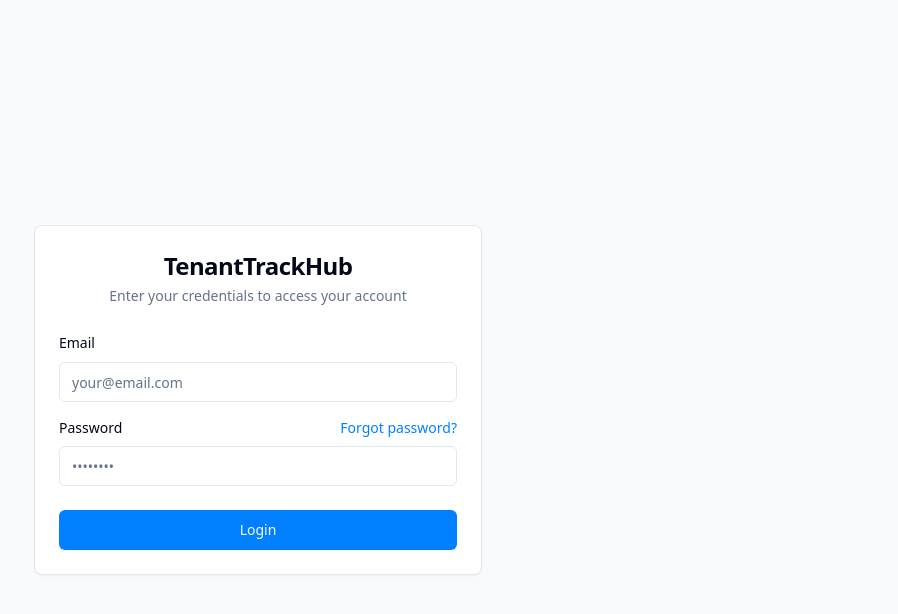
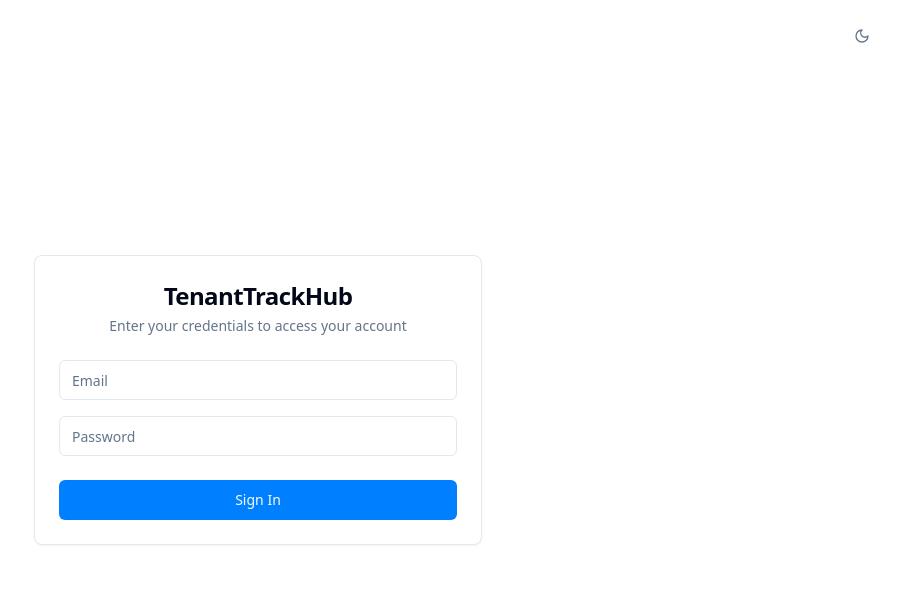
Before and after one commit to CodeWithFin/tenant-track-hub, a React (Vite) app: page /login in a window 1280 px wide. Shown: the top 614 px of the page, without its empty margins (382-1280 px from the left). Built offline with nearby package versions, Linux system fonts and the light colour scheme.

Commit message:
feat: Implement dark mode
Adds dark mode support to the application.

```diff
--- a/src/App.tsx
+++ b/src/App.tsx
@@ -5,6 +5,7 @@ import { TooltipProvider } from "@/components/ui/tooltip";
 import { QueryClient, QueryClientProvider } from "@tanstack/react-query";
 import { BrowserRouter, Routes, Route, Navigate } from "react-router-dom";
 import { AuthProvider } from "@/context/AuthContext";
+import { ThemeProvider } from "@/context/ThemeContext";
 import ProtectedRoute from "@/components/auth/ProtectedRoute";
 import AppLayout from "./components/layout/AppLayout";
 import Dashboard from "./pages/Dashboard";
@@ -22,6 +23,7 @@ const queryClient = new QueryClient();
 const App = () => (
   <QueryClientProvider client={queryClient}>
     <AuthProvider>
+      <ThemeProvider>
         <TooltipProvider>
           <Toaster />
           <Sonner />
@@ -82,6 +84,7 @@ const App = () => (
             </Routes>
           </BrowserRouter>
         </TooltipProvider>
+      </ThemeProvider>
     </AuthProvider>
   </QueryClientProvider>
 );
--- a/src/components/layout/Navbar.tsx
+++ b/src/components/layout/Navbar.tsx
@@ -4,6 +4,7 @@ import { Button } from "@/components/ui/button";
 import { DropdownMenu, DropdownMenuContent, DropdownMenuItem, DropdownMenuTrigger } from "@/components/ui/dropdown-menu";
 import { useAuth } from "@/context/AuthContext";
 import { toast } from "sonner";
+import { ThemeToggle } from "@/components/theme/ThemeToggle";
 
 const Navbar = () => {
   const { user, logout } = useAuth();
@@ -18,6 +19,8 @@ const Navbar = () => {
       <div className="flex items-center justify-between h-16 px-6">
         <div className="flex-1"></div>
         <div className="flex items-center gap-3">
+          <ThemeToggle />
+
           <Button variant="ghost" size="icon" className="text-muted-foreground">
             <Bell className="h-5 w-5" />
           </Button>
--- /dev/null
+++ b/src/components/theme/LoginThemeToggle.tsx
@@ -0,0 +1,24 @@
+
+import { useTheme } from "@/context/ThemeContext";
+import { Button } from "@/components/ui/button";
+import { Moon, Sun } from "lucide-react";
+
+export function LoginThemeToggle() {
+  const { theme, toggleTheme } = useTheme();
+
+  return (
+    <Button
+      variant="ghost"
+      size="icon"
+      onClick={toggleTheme}
+      aria-label="Toggle theme"
+      className="absolute top-4 right-4 text-muted-foreground"
+    >
+      {theme === "light" ? (
+        <Moon className="h-5 w-5" />
+      ) : (
+        <Sun className="h-5 w-5" />
+      )}
+    </Button>
+  );
+}
--- /dev/null
+++ b/src/components/theme/ThemeToggle.tsx
@@ -0,0 +1,24 @@
+
+import { useTheme } from "@/context/ThemeContext";
+import { Button } from "@/components/ui/button";
+import { Moon, Sun } from "lucide-react";
+
+export function ThemeToggle() {
+  const { theme, toggleTheme } = useTheme();
+
+  return (
+    <Button
+      variant="ghost"
+      size="icon"
+      onClick={toggleTheme}
+      aria-label="Toggle theme"
+      className="text-muted-foreground"
+    >
+      {theme === "light" ? (
+        <Moon className="h-5 w-5" />
+      ) : (
+        <Sun className="h-5 w-5" />
+      )}
+    </Button>
+  );
+}
--- /dev/null
+++ b/src/context/ThemeContext.tsx
@@ -0,0 +1,55 @@
+
+import React, { createContext, useContext, useEffect, useState } from "react";
+
+type Theme = "light" | "dark";
+
+interface ThemeContextType {
+  theme: Theme;
+  toggleTheme: () => void;
+}
+
+const ThemeContext = createContext<ThemeContextType | undefined>(undefined);
+
+export function ThemeProvider({ children }: { children: React.ReactNode }) {
+  const [theme, setTheme] = useState<Theme>(() => {
+    // Check if theme exists in localStorage
+    const savedTheme = localStorage.getItem("theme") as Theme;
+
+    // Check if user prefers dark mode
+    const prefersDark = window.matchMedia("(prefers-color-scheme: dark)").matches;
+
+    return savedTheme || (prefersDark ? "dark" : "light");
+  });
+
+  useEffect(() => {
+    // Update localStorage when theme changes
+    localStorage.setItem("theme", theme);
+
+    // Update document class
+    const root = window.document.documentElement;
+
+    if (theme === "dark") {
+      root.classList.add("dark");
+    } else {
+      root.classList.remove("dark");
+    }
+  }, [theme]);
+
+  const toggleTheme = () => {
+    setTheme((prevTheme) => (prevTheme === "light" ? "dark" : "light"));
+  };
+
+  return (
+    <ThemeContext.Provider value={{ theme, toggleTheme }}>
+      {children}
+    </ThemeContext.Provider>
+  );
+}
+
+export function useTheme() {
+  const context = useContext(ThemeContext);
+  if (context === undefined) {
+    throw new Error("useTheme must be used within a ThemeProvider");
+  }
+  return context;
+}
--- a/src/pages/Login.tsx
+++ b/src/pages/Login.tsx
@@ -4,72 +4,73 @@ import { useNavigate } from "react-router-dom";
 import { useAuth } from "@/context/AuthContext";
 import { Button } from "@/components/ui/button";
 import { Input } from "@/components/ui/input";
-import { Label } from "@/components/ui/label";
 import { Card, CardContent, CardDescription, CardFooter, CardHeader, CardTitle } from "@/components/ui/card";
-import { toast } from "sonner";
+import { LoginThemeToggle } from "@/components/theme/LoginThemeToggle";
 
 const Login = () => {
   const [email, setEmail] = useState("");
   const [password, setPassword] = useState("");
+  const [error, setError] = useState("");
   const [isLoading, setIsLoading] = useState(false);
   const { login } = useAuth();
   const navigate = useNavigate();
 
   const handleSubmit = async (e: React.FormEvent) => {
     e.preventDefault();
+    setError("");
+
+    if (!email || !password) {
+      setError("Please enter both email and password");
+      return;
+    }
+
     setIsLoading(true);
 
     try {
+      // In a real app, this would call an API
       await login(email, password);
-      toast.success("Login successful");
       navigate("/dashboard");
-    } catch (error) {
-      toast.error("Invalid email or password");
+    } catch (err) {
+      setError("Invalid email or password");
     } finally {
       setIsLoading(false);
     }
   };
 
   return (
-    <div className="min-h-screen flex items-center justify-center bg-gray-50 px-4">
+    <div className="min-h-screen flex items-center justify-center bg-background p-4">
+      <LoginThemeToggle />
       <Card className="w-full max-w-md">
         <CardHeader className="space-y-1">
-          <CardTitle className="text-2xl font-bold text-center">TenantTrackHub</CardTitle>
+          <CardTitle className="text-2xl font-bold text-center">
+            TenantTrackHub
+          </CardTitle>
           <CardDescription className="text-center">
             Enter your credentials to access your account
           </CardDescription>
         </CardHeader>
         <form onSubmit={handleSubmit}>
           <CardContent className="space-y-4">
+            {error && (
+              <div className="p-3 text-sm text-destructive bg-destructive/10 rounded-md">
+                {error}
+              </div>
+            )}
             <div className="space-y-2">
-              <Label htmlFor="email">Email</Label>
               <Input
                 id="email"
+                placeholder="Email"
                 type="email"
-                placeholder="your@email.com"
                 value={email}
                 onChange={(e) => setEmail(e.target.value)}
                 required
               />
             </div>
             <div className="space-y-2">
-              <div className="flex items-center justify-between">
-                <Label htmlFor="password">Password</Label>
-                <a
-                  href="#"
-                  className="text-sm text-primary hover:underline"
-                  onClick={(e) => {
-                    e.preventDefault();
-                    toast.info("Password reset functionality is not implemented yet");
-                  }}
-                >
-                  Forgot password?
-                </a>
-              </div>
               <Input
                 id="password"
+                placeholder="Password"
                 type="password"
-                placeholder="••••••••"
                 value={password}
                 onChange={(e) => setPassword(e.target.value)}
                 required
@@ -78,7 +79,7 @@ const Login = () => {
           </CardContent>
           <CardFooter>
             <Button className="w-full" type="submit" disabled={isLoading}>
-              {isLoading ? "Logging in..." : "Login"}
+              {isLoading ? "Signing in..." : "Sign In"}
             </Button>
           </CardFooter>
         </form>
```
Lines whose indentation alone changed are shown as unchanged.
